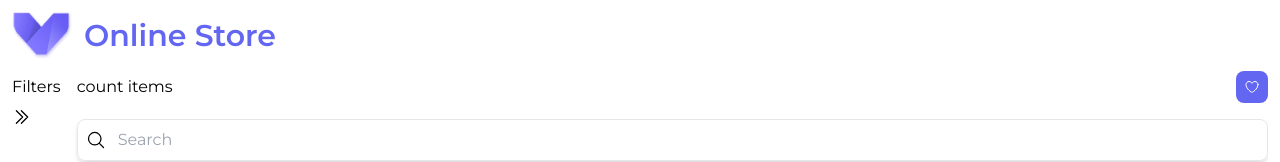
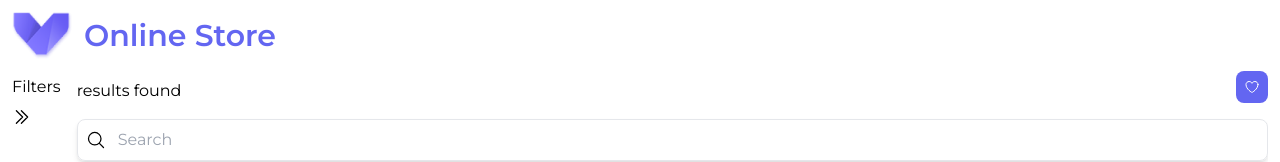
Before and after one commit to bxr5xrk/electronix-client, a React (Vite) app: page / in a window 1280 px wide. Shown: the top 162 px of the page. Built offline with nearby package versions, Linux system fonts and the light colour scheme; no server answers.

Commit message:
added requests fro brands and categories

```diff
--- a/src/features/products/productsService.ts
+++ b/src/features/products/productsService.ts
@@ -12,7 +12,7 @@ export const productsApi = createApi({
             { products: IProduct[]; totalCount: number },
             { page: number; query: string }
         >({
-            query: ({ page, query }: { page: number; query: string }) =>
+            query: ({ page, query }) =>
                 `products?q=${query ?? ''}&_page=${page}&_limit=${limit}`,
             transformResponse(apiResponse: IProduct[], meta) {
                 return {
@@ -22,8 +22,18 @@ export const productsApi = createApi({
                     )
                 };
             }
+        }),
+        getBrands: builder.query<string[], unknown>({
+            query: () => 'brands'
+        }),
+        getCategories: builder.query<string[], unknown>({
+            query: () => 'categories'
         })
     })
 });
 
-export const { useGetPaginatedProductsQuery: useGetProducts } = productsApi;
+export const {
+    useGetPaginatedProductsQuery: useGetProducts,
+    useGetBrandsQuery: useGetBrands,
+    useGetCategoriesQuery: useGetCategories
+} = productsApi;
--- a/src/pages/MainPage/components/Header/index.tsx
+++ b/src/pages/MainPage/components/Header/index.tsx
@@ -1,11 +1,22 @@
-import React from 'react';
+import React, { memo, useMemo } from 'react';
 import { Link } from 'react-router-dom';
 import { HeartIcon } from '@heroicons/react/24/outline';
+import { useAppSelector } from '../../../../app/store';
+import { selectProducts } from '../../../../features/products/productsSlice';
+import { useGetProducts } from '../../../../features/products/productsService';
 
-export default function Header() {
+function Header() {
+    const { currentPage, query } = useAppSelector(selectProducts);
+    const { data } = useGetProducts({
+        page: currentPage,
+        query
+    });
+
+    const totalItems = useMemo(() => data?.totalCount, [data]);
+
     return (
-        <div className="flex items-center justify-between w-full">
-            <p>count items</p>
+        <div className="flex items-end justify-between w-full">
+            <p>{totalItems} results found</p>
 
             <Link
                 className="flex items-center justify-center rounded-lg bg-primary-500 p-2"
@@ -16,3 +27,5 @@ export default function Header() {
         </div>
     );
 }
+
+export default memo(Header);
--- /dev/null
+++ b/src/pages/MainPage/components/Pagination/components/PageItem/index.tsx
@@ -0,0 +1,56 @@
+import { useAppDispatch, useAppSelector } from '../../../../../../app/store';
+import {
+    selectProducts,
+    setCurrentPage
+} from '../../../../../../features/products/productsSlice';
+import { cl } from '../../../../../../utils/cl';
+
+interface PageProps {
+    isActive?: boolean;
+    page?: number;
+    toPrevious?: boolean;
+    toNext?: boolean;
+    isDisabled?: boolean;
+    icon?: JSX.Element;
+}
+
+export default function PageItem({
+    page,
+    isActive,
+    toPrevious,
+    toNext,
+    isDisabled,
+    icon
+}: PageProps) {
+    const dispatch = useAppDispatch();
+    const { currentPage } = useAppSelector(selectProducts);
+
+    const handleClick = () => {
+        if (page !== undefined) {
+            dispatch(setCurrentPage(page));
+        } else if (toPrevious !== undefined && !!toPrevious) {
+            dispatch(setCurrentPage(currentPage - 1));
+        } else if (toNext !== undefined && !!toNext) {
+            dispatch(setCurrentPage(currentPage + 1));
+        }
+    };
+
+    return (
+        <button
+            disabled={isDisabled}
+            type="button"
+            className={cl(
+                'flex items-center justify-center w-10 h-10 rounded-full cursor-pointer font-medium hover:z-10',
+                isDisabled !== undefined &&
+                    !!isDisabled &&
+                    'opacity-50 text-opacity-50',
+                isActive !== undefined && !!isActive
+                    ? 'bg-primary-500 text-white hover:bg-primary-600'
+                    : 'bg-gray-100 text-black hover:bg-gray-200'
+            )}
+            onClick={handleClick}
+        >
+            {page ?? icon}
+        </button>
+    );
+}
--- a/src/pages/MainPage/components/Pagination/index.tsx
+++ b/src/pages/MainPage/components/Pagination/index.tsx
@@ -1,15 +1,12 @@
 import { ChevronLeftIcon, ChevronRightIcon } from '@heroicons/react/24/outline';
 import { useMemo } from 'react';
-import { useAppDispatch, useAppSelector } from '../../../../app/store';
+import { useAppSelector } from '../../../../app/store';
 import {
     limit,
     useGetProducts
 } from '../../../../features/products/productsService';
-import {
-    selectProducts,
-    setCurrentPage
-} from '../../../../features/products/productsSlice';
-import { cl } from '../../../../utils/cl';
+import { selectProducts } from '../../../../features/products/productsSlice';
+import PageItem from './components/PageItem';
 
 const getPagesArr = (totalItems: number, limit: number) => {
     const pagesCount = Math.floor(totalItems / limit);
@@ -18,56 +15,6 @@ const getPagesArr = (totalItems: number, limit: number) => {
 
     return pagesArr;
 };
-
-interface PageProps {
-    isActive?: boolean;
-    page?: number;
-    toPrevious?: boolean;
-    toNext?: boolean;
-    isDisabled?: boolean;
-    icon?: JSX.Element;
-}
-
-function PageItem({
-    page,
-    isActive,
-    toPrevious,
-    toNext,
-    isDisabled,
-    icon
-}: PageProps) {
-    const dispatch = useAppDispatch();
-    const { currentPage } = useAppSelector(selectProducts);
-
-    const handleClick = () => {
-        if (page !== undefined) {
-            dispatch(setCurrentPage(page));
-        } else if (toPrevious !== undefined && !!toPrevious) {
-            dispatch(setCurrentPage(currentPage - 1));
-        } else if (toNext !== undefined && !!toNext) {
-            dispatch(setCurrentPage(currentPage + 1));
-        }
-    };
-
-    return (
-        <button
-            disabled={isDisabled}
-            type="button"
-            className={cl(
-                'flex items-center justify-center w-10 h-10 rounded-full cursor-pointer font-medium hover:z-10',
-                isDisabled !== undefined &&
-                    !!isDisabled &&
-                    'opacity-50 text-opacity-50',
-                isActive !== undefined && !!isActive
-                    ? 'bg-primary-500 text-white hover:bg-primary-600'
-                    : 'bg-gray-100 text-black hover:bg-gray-200'
-            )}
-            onClick={handleClick}
-        >
-            {page ?? icon}
-        </button>
-    );
-}
 
 export default function Pagination() {
     const { currentPage, query } = useAppSelector(selectProducts);
--- a/src/pages/MainPage/components/Search/index.tsx
+++ b/src/pages/MainPage/components/Search/index.tsx
@@ -29,7 +29,11 @@ function Search() {
             />
 
             {debouncedValue.length > 0 ? (
-                <XMarkIcon className="w-5 h-5" aria-hidden />
+                <XMarkIcon
+                    onClick={() => setSearchValue('')}
+                    className="w-5 h-5 cursor-pointer"
+                    aria-hidden
+                />
             ) : null}
         </div>
     );
```
